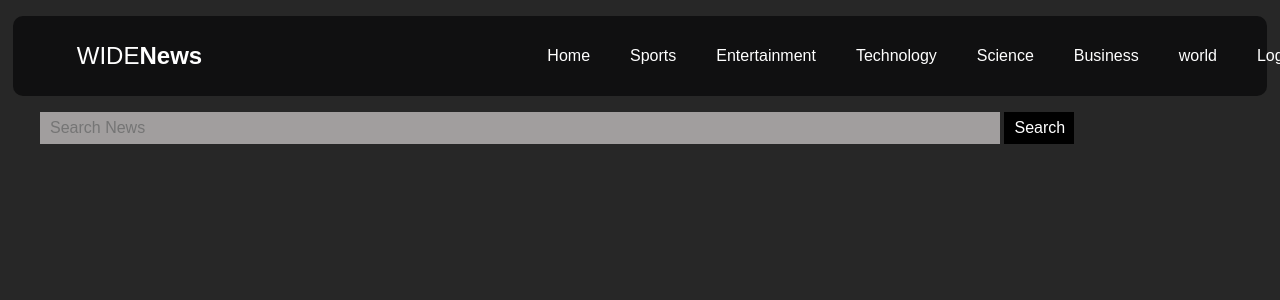
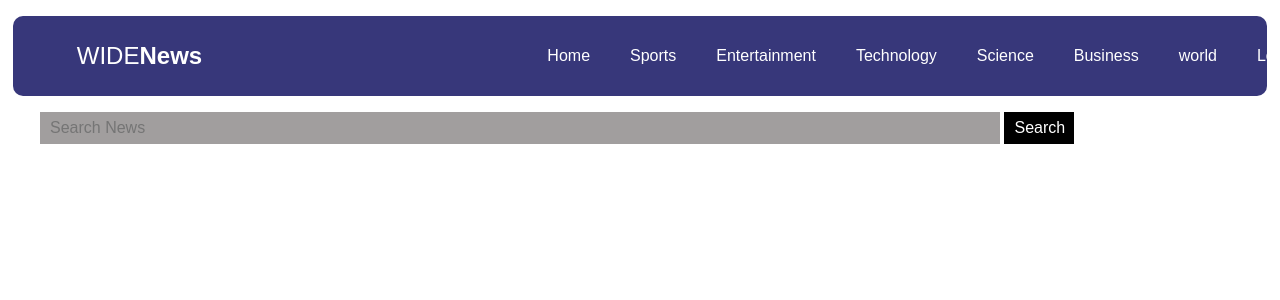
Before and after one commit to suryaprasaath/ProjectSEM8, a Flask app: page /home in a window 1280 px wide. Shown: the top 300 px of the page. Run offline with Flask 2, Linux system fonts and the light colour scheme; the visitor is signed in with stand-in values (Sample User, id 1); data that the repository does not hold is empty; some libraries are stand-ins or nearby versions.

Commit message:
Changed background color for V2

```diff
--- a/static/css/home.css
+++ b/static/css/home.css
@@ -15,7 +15,7 @@
 	margin: 0;
 	padding: 0;
 
-	background-color: #272727;
+	background-color: linear-gradient(90deg, rgba(2,0,36,1) 0%, rgba(24,24,181,1) 0%, rgba(0,212,255,1) 100%);
 	font-family: 'Montserrat', sans-serif;
 	font-weight: 400;
 	letter-spacing: 0;
@@ -35,7 +35,7 @@
 	border-radius:10px ;
 	width: 98%;
 	margin: 0 auto;
-	background-color: #101011;
+	background-color: #37377a;
 }
 nav .logo {
 	float: left;
```
